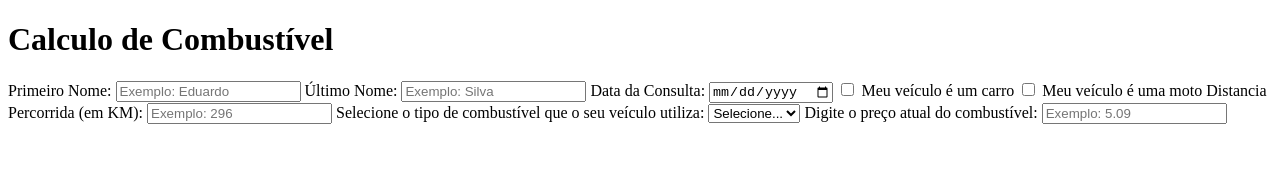
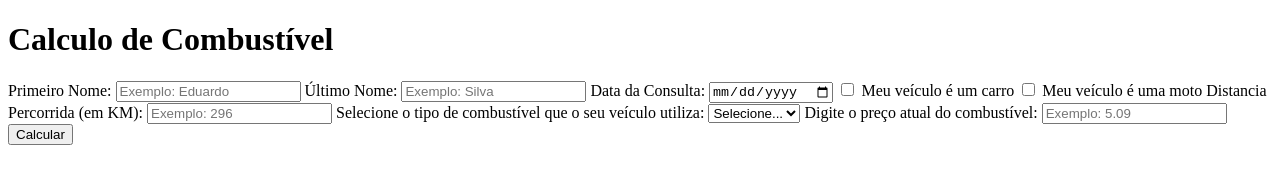
Before and after one commit to lukeenhas/gti2sem-trabalholp, a plain HTML site: page index.html in a window 1280 px wide. Drawn offline with Linux system fonts and the light colour scheme.

Commit message:
atualizacao botao

```diff
--- a/index.html
+++ b/index.html
@@ -34,6 +34,7 @@
                 </select>
                 <label for="preco">Digite o preço atual do combustível:</label>
                 <input type="number" id="preco" name="preco" step="0.01" placeholder="Exemplo: 5.09">
+                <button type="submit" id="botaoCalcular" name="botaoCalcular">Calcular</button>
             </form>
             <div id="resultado"></div>
         </div>
```
